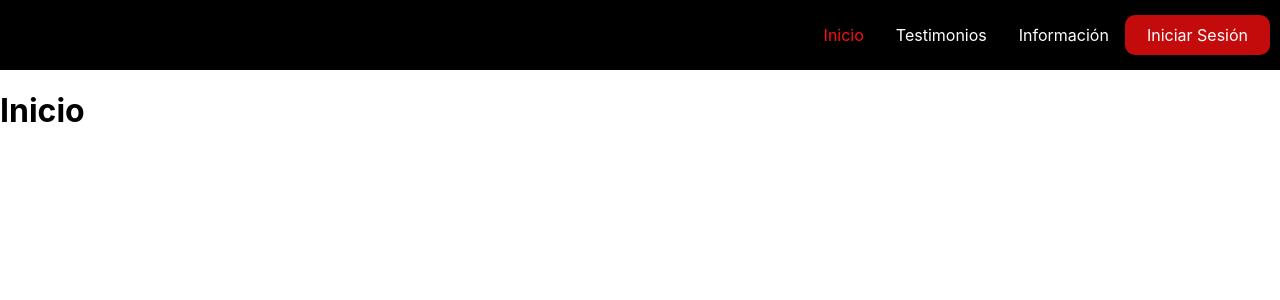
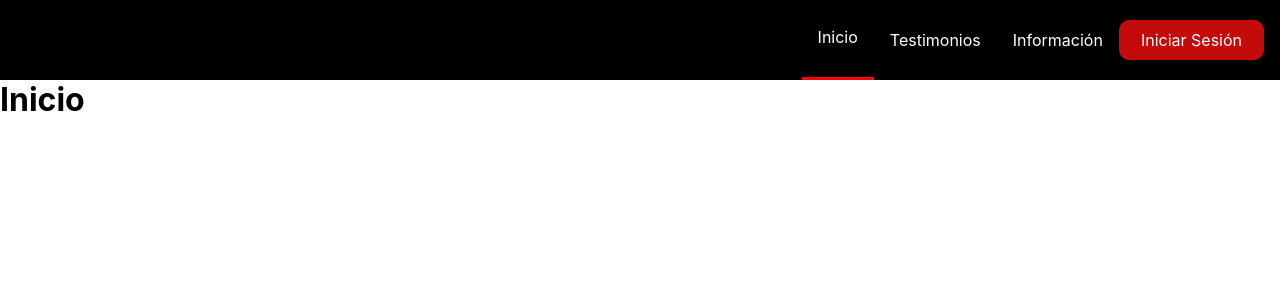
Before and after one commit to AngelTheTwin/AsaderoCienDeliveryService-client, a React (Create React App) app: page / in a window 1280 px wide. Shown: the top 300 px of the page. Built offline with nearby package versions, Linux system fonts and the light colour scheme.

Commit message:
Smooth Scrool terminado

```diff
--- a/package.json
+++ b/package.json
@@ -11,6 +11,7 @@
     "react-icons": "^4.3.1",
     "react-router-dom": "^6.3.0",
     "react-scripts": "5.0.1",
+    "react-scroll": "^1.8.7",
     "styled-components": "^5.3.5",
     "web-vitals": "^2.1.4"
   },
--- a/src/App.js
+++ b/src/App.js
@@ -1,30 +1,18 @@
 import React, { useState } from 'react'
-import Navbar from './components/Navbar/Navbar'
 import {
 	BrowserRouter as Router,
 	Routes,
 	Route,
 } from 'react-router-dom'
-import Testimonios from './pages/Testimonios'
-import Informacion from './pages/Informacion'
-import Inicio from './pages/Inicio'
-import DropDownMenu from './components/DropdownMenu/DropdownMenu'
+import { LandingPage } from './pages/LandingPage'
 
 function App() {
-	const [isDropdownOpen, setIsDropdownOpen] = useState(false)
-
-	const toggleDropdown = () => {
-		setIsDropdownOpen(prevIsOpen => !prevIsOpen)
-	}
 
 	return (
 		<Router>
-			<Navbar toggle={toggleDropdown}/>
-			<DropDownMenu toggle={toggleDropdown} isOpen={isDropdownOpen} />
 			<Routes>
-				<Route index path='/' element={<Inicio />} />
-				<Route path='/testimonios' element={<Testimonios />} />
-				<Route path='/informacion' element={<Informacion />} />
+				<Route index element={<LandingPage />} />
+				<Route path='/login' element={<h1>Login</h1>} />
 			</Routes>
 		</Router>
 	)
--- a/src/components/DropdownMenu/DropdownMenu.js
+++ b/src/components/DropdownMenu/DropdownMenu.js
@@ -18,9 +18,33 @@ export default function DropDownMenu( props ) {
 			</Icon>
 			<DropdownWrapper >
 				<DropdownLinksMenu >
-					<DropdownLink to="/" >Inicio</DropdownLink>
-					<DropdownLink to="/testimonios" >Testimonios</DropdownLink>
-					<DropdownLink to="/informacion" >Información</DropdownLink>
+					<DropdownLink
+						to="inicio"
+						activeClass='active'
+						spy={true}
+						smooth={true}
+						offset={-80}
+						duration={500}
+						onClick={props.toggle}
+					>Inicio</DropdownLink>
+					<DropdownLink
+						to="testimonios"
+						activeClass='active'
+						spy={true}
+						smooth={true}
+						offset={-80}
+						duration={500}
+						onClick={props.toggle}
+					>Testimonios</DropdownLink>
+					<DropdownLink
+						to="informacion"
+						activeClass='active'
+						spy={true}
+						smooth={true}
+						offset={-80}
+						duration={500}
+						onClick={props.toggle}
+					>Información</DropdownLink>
 				</DropdownLinksMenu>
 				<DropdownBtnWrap >
 					<DropdownRoute to="/login" >Login</DropdownRoute>
--- a/src/components/DropdownMenu/DropdownMenuElements.js
+++ b/src/components/DropdownMenu/DropdownMenuElements.js
@@ -1,6 +1,7 @@
 import styled from 'styled-components'
 import { FaTimes } from 'react-icons/fa'
 import { NavLink } from 'react-router-dom'
+import { Link } from 'react-scroll'
 
 export const DropdownContainer = styled.aside`
 	position: fixed;
@@ -34,7 +35,7 @@ export const DropdownWrapper = styled.div`
 	color: #fff;
 `
 
-export const DropdownLink = styled(NavLink)`
+export const DropdownLink = styled(Link)`
 	display: flex;
 	align-items: center;
 	justify-content: center;
--- a/src/components/Navbar/NavBarElements.js
+++ b/src/components/Navbar/NavBarElements.js
@@ -1,15 +1,19 @@
 import styled from 'styled-components'
 import { NavLink as _NavLink } from 'react-router-dom'
+import { Link } from 'react-scroll'
 import { FaBars } from 'react-icons/fa'
 
 export const Nav = styled.nav`
 	background: black;
-	height: 50px;
+	height: 80px;
 	display: flex;
 	justify-content: space-around;
+	margin-top: -80px;
+	padding: 0 16px;
+	max-width: 100%;
+	position: sticky;
+	top: 0;
 	z-index: 999;
-	padding: 10px;
-	max-width: 100%;
 `
 
 export const NavLink = styled(_NavLink)`
@@ -17,7 +21,7 @@ export const NavLink = styled(_NavLink)`
 	display: flex;
 	align-items: center;
 	text-decoration: none;
-	padding: 1rem;
+	padding: 0 1rem;
 	height: 100%;
 	cursor: pointer;
 
@@ -29,6 +33,26 @@ export const NavLink = styled(_NavLink)`
 	&.active{
 		color: #FF0D0F;
 		font-weight: 400;
+	}
+`
+
+export const NavScrollLink = styled(Link)`
+	color: white;
+	display: flex;
+	align-items: center;
+	text-decoration: none;
+	padding: 0 1rem;
+	height: 100%;
+	cursor: pointer;
+
+	font-style: normal;
+	font-weight: 400;
+	font-size: 16px;
+	line-height: 19px;
+
+	&.active{
+		border-bottom: 3px solid red;
+		margin-bottom: 3px;
 	}
 `
 
--- a/src/components/Navbar/Navbar.js
+++ b/src/components/Navbar/Navbar.js
@@ -4,21 +4,40 @@ import {
 	Bars,
 	NavBtnLink,
 	NavMenu,
-	NavLink
+	NavScrollLink
 } from './NavBarElements'
 
-export default function Navbar( props ) {
+export default function Navbar(props) {
 	return (
-		<div>
-			<Nav >
-				<Bars onClick={props.toggle}/>
-				<NavMenu>
-					<NavLink to='/'>Inicio</NavLink>
-					<NavLink to='/testimonios'>Testimonios</NavLink>
-					<NavLink to='/informacion'>Información</NavLink>
-					<NavBtnLink to='/login'>Iniciar Sesión</NavBtnLink>
-				</NavMenu>
-			</Nav>
-		</div>
+		<Nav >
+			<Bars onClick={props.toggle} />
+			<NavMenu>
+				<NavScrollLink
+					to='inicio'
+					activeClass='active'
+					spy={true}
+					smooth={true}
+					offset={-80}
+					duration={500}
+				>Inicio</NavScrollLink>
+				<NavScrollLink
+					to='testimonios'
+					activeClass='active'
+					spy={true}
+					smooth={true}
+					offset={-80}
+					duration={500}
+				>Testimonios</NavScrollLink>
+				<NavScrollLink
+					to='informacion'
+					activeClass='active'
+					spy={true}
+					smooth={true}
+					offset={-80}
+					duration={500}
+				>Información</NavScrollLink>
+				<NavBtnLink to='/login'>Iniciar Sesión</NavBtnLink>
+			</NavMenu>
+		</Nav>
 	)
 }
--- a/src/pages/Informacion.js
+++ b/src/pages/Informacion.js
@@ -1,7 +1,14 @@
 import React from "react"
 
 export default function Informacion() {
+	const styles = {
+		height: '1500px',
+		margin: 0
+	}
+
 	return (
-		<h1>Información</h1>
+		<div id="informacion" style={styles}>
+			<h1 style={{margin: 0}} >Informacion</h1>
+		</div>
 	)
 }
--- a/src/pages/Inicio.js
+++ b/src/pages/Inicio.js
@@ -1,7 +1,14 @@
 import React from "react"
 
 export default function Inicio() {
+	const styles = {
+		height: '1500px',
+		marginTop: '80px'
+	}
+
 	return (
-		<h1>Inicio</h1>
+		<div id="inicio" style={styles}>
+			<h1 style={{padding: 0}} >Inicio</h1>
+		</div>
 	)
 }
--- /dev/null
+++ b/src/pages/LandingPage.js
@@ -0,0 +1,24 @@
+import React, { useState } from 'react'
+import Navbar from '../components/Navbar/Navbar'
+import DropDownMenu from '../components/DropdownMenu/DropdownMenu'
+import Inicio from './Inicio'
+import Testimonios from './Testimonios'
+import Informacion from './Informacion'
+
+export const LandingPage = () => {
+	const [isDropdownOpen, setIsDropdownOpen] = useState(false)
+
+	const toggleDropdown = () => {
+		setIsDropdownOpen(prevIsOpen => !prevIsOpen)
+	}
+
+	return (
+		<>
+			<Navbar toggle={toggleDropdown} />
+			<DropDownMenu toggle={toggleDropdown} isOpen={isDropdownOpen} />
+			<Inicio />
+			<Testimonios />
+			<Informacion />
+		</>
+	)
+}
--- a/src/pages/Testimonios.js
+++ b/src/pages/Testimonios.js
@@ -1,7 +1,14 @@
 import React from "react"
 
 export default function Testimonios() {
+	const styles = {
+		height: '1500px',
+		margin: 0
+	}
+
 	return (
-		<h1>Testimonios</h1>
+		<div id="testimonios" style={styles}>
+			<h1 style={{margin: 0}} >Testimonios</h1>
+		</div>
 	)
 }
```
Also changed, not shown: 1 other file (tests, documents, lock files or other folders).
